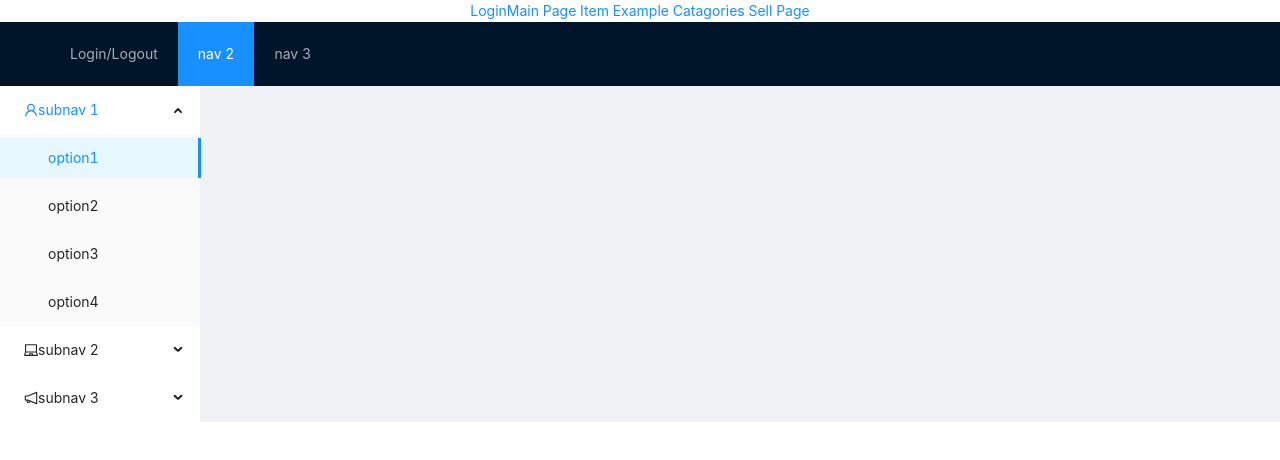
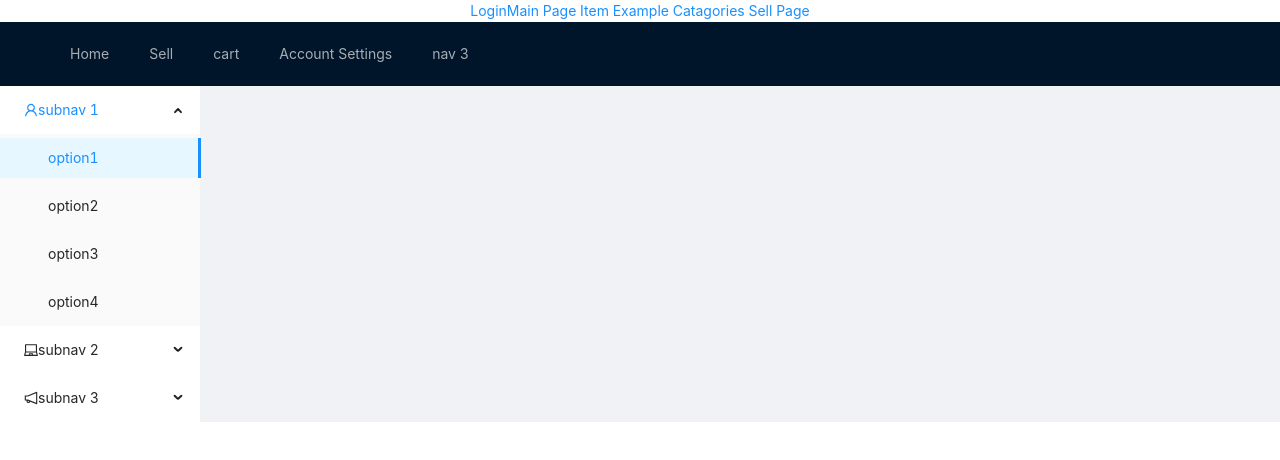
Before and after one commit to rsuda/exhibition, a React (Create React App) app in the folder client/: page / in a window 1280 px wide. Shown: the top 460 px of the page. Built offline with nearby package versions, Linux system fonts and the light colour scheme; the HTML template or start-up script is replaced by a standard one.

Commit message:
nav tags

```diff
--- a/client/src/Components/WebpageContainer.js
+++ b/client/src/Components/WebpageContainer.js
@@ -15,8 +15,7 @@ class WebpageContainer extends React.Component{
     };
 }
 handleClick = e => {
-
-        console.log('click ', e);
+    console.log('click ', e);
         this.setState({
           current: e.key,
         });
@@ -31,9 +30,13 @@ return (
     <Header className="header">
       <div className="logo" />
       <Menu onClick={this.handleClick} theme="dark" mode="horizontal" defaultSelectedKeys={['2']}>
-        <Menu.Item key="Login">Login/Logout</Menu.Item>
-        <Menu.Item key="2">nav 2</Menu.Item>
-        <Menu.Item key="3">nav 3</Menu.Item>
+        <Menu.Item key="Home">Home</Menu.Item>
+
+
+        <Menu.Item key="Sell">Sell</Menu.Item>
+        <Menu.Item key="cart">cart</Menu.Item>
+        <Menu.Item key="accountSetting">Account Settings</Menu.Item>
+        <Menu.Item key="Login/Logout">nav 3</Menu.Item>
       </Menu>
     </Header>
 
```
